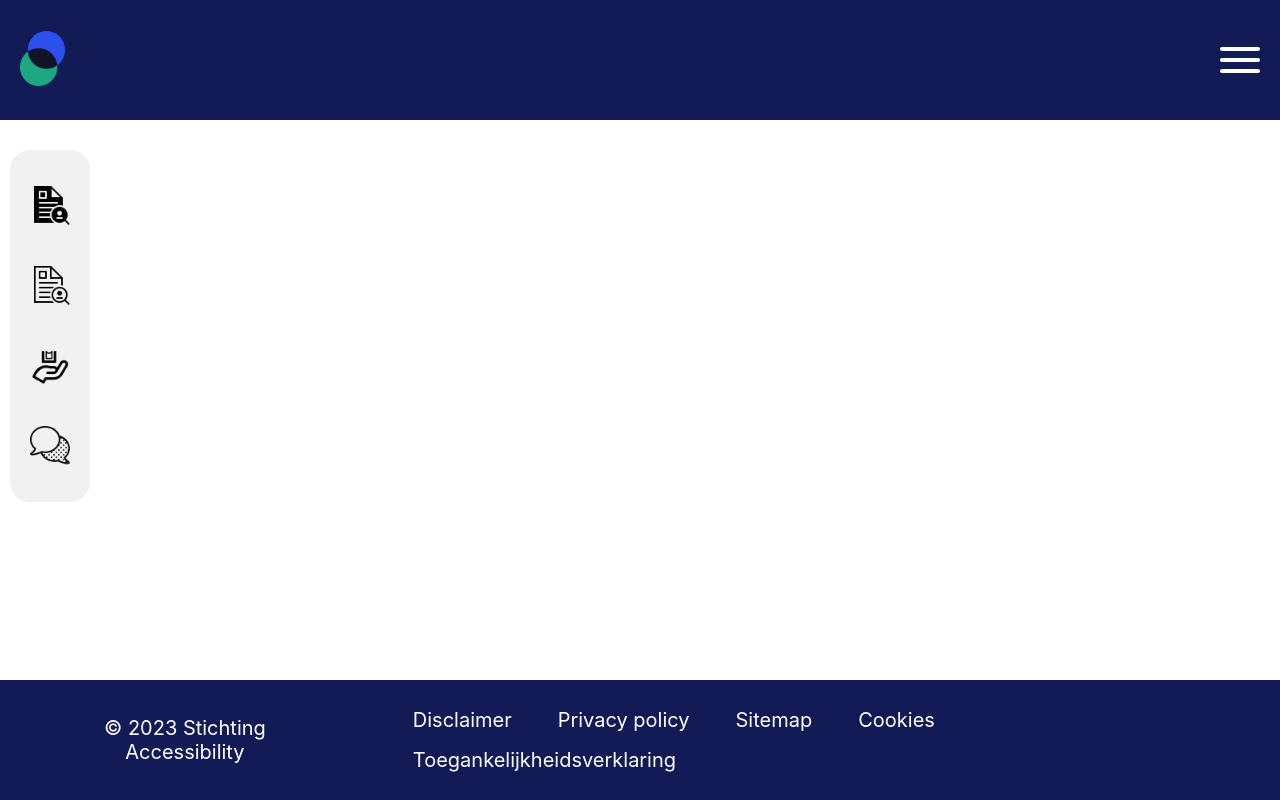
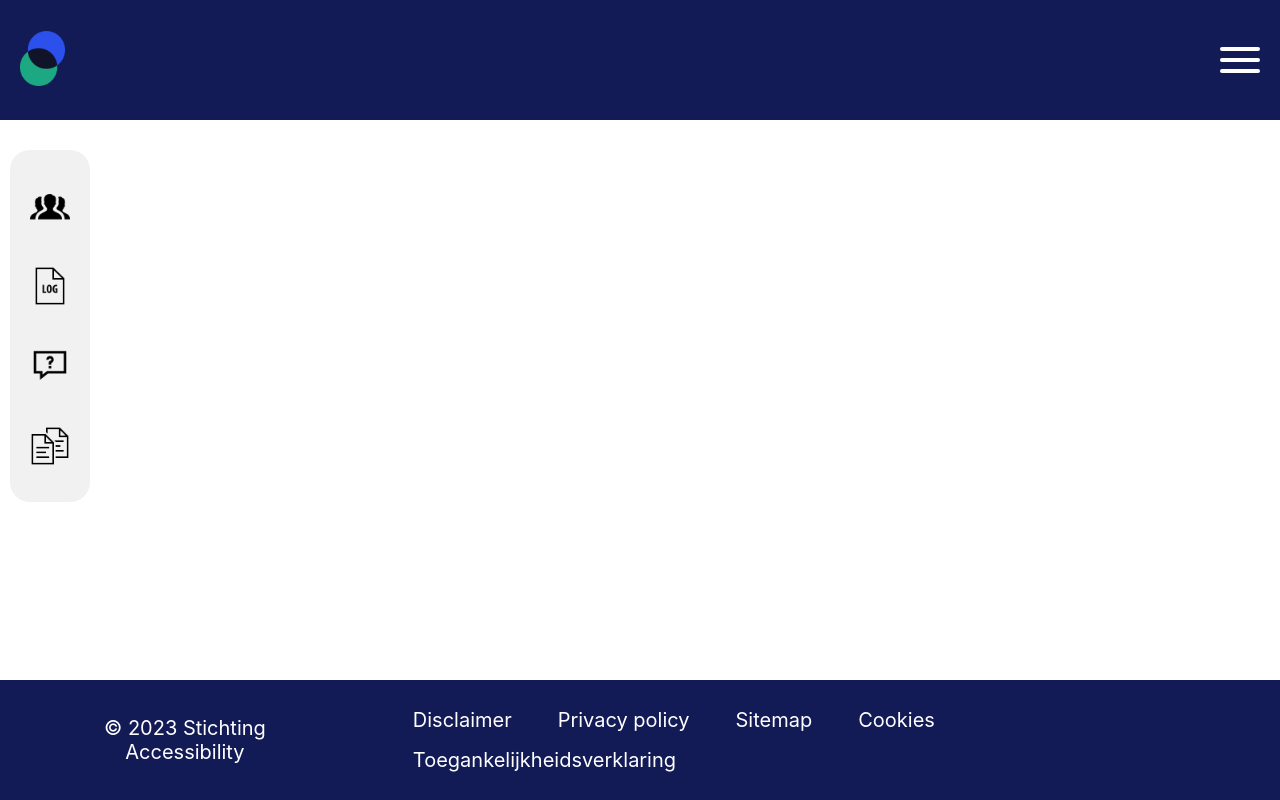
Before and after one commit to WPR-F/WPR-1-f, a React (Vite) app in the folder wprfReact/: page / in a window 1280 px wide. Built offline with nearby package versions, Linux system fonts and the light colour scheme.

Commit message:
Sidebar Last Touch

```diff
--- a/wprfReact/src/App.jsx
+++ b/wprfReact/src/App.jsx
@@ -8,7 +8,7 @@ function App() {
     <div className="App">
       <header className="App-header">
         <Navbar/>
-        <SidebarPanellidPortal/>
+        <SidebarAdminPortal/>
 
       </header>
       <footer><Footer/></footer>
```
